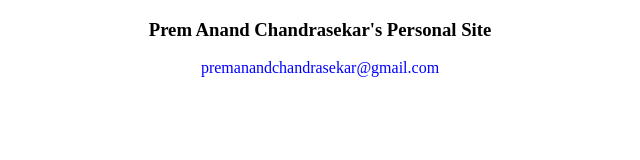
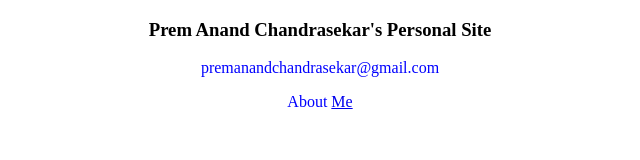
Before and after one commit to premanandchandrasekar/premanandc.github.io, a plain HTML site: page index.html in a window 1280 px wide. Shown: the full height of the page, 320-960 px from the left. Drawn offline with Linux system fonts and the light colour scheme.

Commit message:
Added wordpress link

```diff
--- a/index.html
+++ b/index.html
@@ -21,24 +21,7 @@
 
     <footer class="footer">
             <p>premanandchandrasekar@gmail.com</p>
+            <p> About <a href= "https://premanandchandrasekar.wordpress.com/">Me</a>
 	</footer>
-
-<!--div class="container">
-        <div class="row-fluid">
-            <div class="span12" style="text-align:center;">
-                <div class="d3_name">test!</div>
-                <div class="d3_text">Site under construction</div>
-                </div>
-            </div>
-        </div>
-    </div>
-
-
-    <footer class="footer">
-        <div class="container">
-            <p>premanandchandrasekar@gmail.com</p>
-        </div>
-    </footer-->
-
   </body>
 </html>
```
